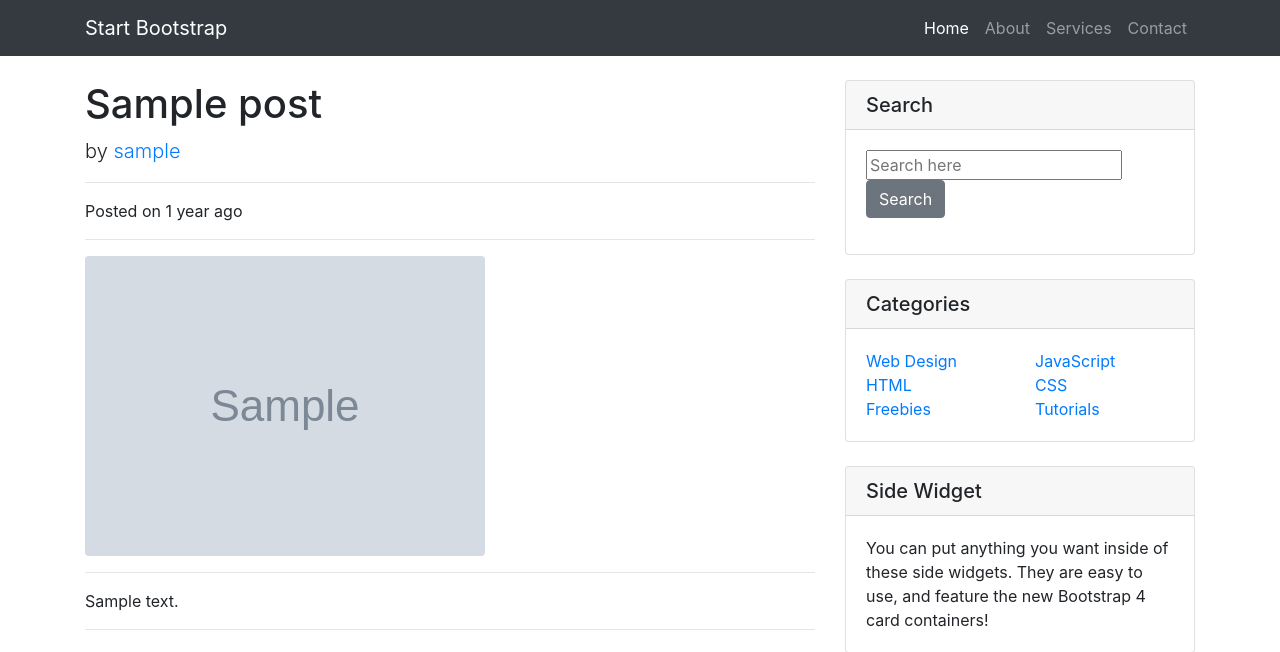
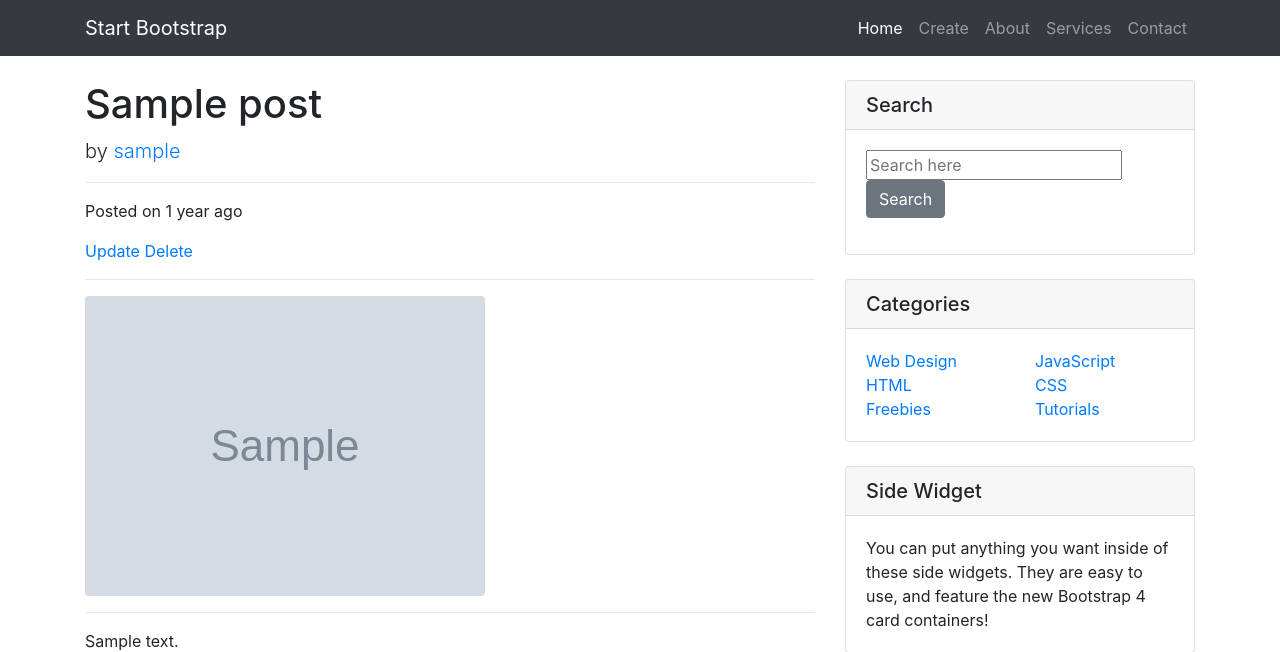
Before and after one commit to ilhamday/Django-blog-project, a Django app: page /blog/1/ in a window 1280 px wide. Shown: the top 652 px of the page. Run offline with Django 3.2, Linux system fonts and the light colour scheme; tables that the repository leaves empty hold one stand-in row (values such as "Sample post"); grey boxes marked "Sample" are stand-in pictures; some libraries are stand-ins or nearby versions.

Commit message:
Add CRUD feature
- install crispy-form
- settings -> add crispy-form
- urls -> add path to each crud
- forms -> create form to edit or create the post
- blog-detail -> add url to delete and edit
- navbar -> add url create
- post_create -> the place for form
- views -> add view for each crud feature

```diff
--- a/django_blog_oldman/django_blog/settings.py
+++ b/django_blog_oldman/django_blog/settings.py
@@ -40,6 +40,7 @@ INSTALLED_APPS = [
     'django.contrib.staticfiles',
     'myblog',
     'tinymce',
+    'crispy_forms',
 ]
 
 MIDDLEWARE = [
@@ -51,6 +52,8 @@ MIDDLEWARE = [
     'django.contrib.messages.middleware.MessageMiddleware',
     'django.middleware.clickjacking.XFrameOptionsMiddleware',
 ]
+
+CRISPY_TEMPLATE_PACK = 'bootstrap4'
 
 ROOT_URLCONF = 'django_blog.urls'
 
--- a/django_blog_oldman/django_blog/urls.py
+++ b/django_blog_oldman/django_blog/urls.py
@@ -22,7 +22,10 @@ from myblog import views
 urlpatterns = [
     path('admin/', admin.site.urls),
     path('', views.index, name='index'),
+    path('create/', views.blog_create, name='blog_create'),
     path('blog/<int:post_id>/', views.blog, name='blog_detail'),
+    path('blog/<int:post_id>/update', views.blog_update, name='blog_update'),
+    path('blog/<int:post_id>/delete', views.blog_delete, name='blog_delete'),
     path('category/<str:cats>/', views.category_view, name='category'),
     path('search/', views.search, name='search'),
     path('tinymce/', include('tinymce.urls')),
--- a/django_blog_oldman/myblog/forms.py
+++ b/django_blog_oldman/myblog/forms.py
@@ -1,5 +1,21 @@
 from django import forms
 from .models import *
+from tinymce import TinyMCE
+
+class TinyMCEWidget(TinyMCE):
+    def use_required_attribute(self, *args):
+        return False
+
+class PostForm(forms.ModelForm):
+    content = forms.CharField(
+        widget= TinyMCEWidget(
+            attrs= {'required': False, 'cols': 30, 'rows':10}
+        )
+    )
+
+    class Meta:
+        model = Post
+        fields = ('title', 'description', 'content', 'thumbnail', 'categories', 'featured')
 
 class CommentForm(forms.ModelForm):
     content =  forms.CharField(widget=forms.Textarea(attrs={
--- a/django_blog_oldman/myblog/templates/myblog/blog-detail.html
+++ b/django_blog_oldman/myblog/templates/myblog/blog-detail.html
@@ -25,6 +25,8 @@
 
         <!-- Date/Time -->
         <p>Posted on {{ blog.date|timesince }} ago</p>
+        <a href="{% url 'blog_update' post_id=blog.id %}">Update</a>
+        <a href="{% url 'blog_delete' post_id=blog.id %}">Delete</a>
 
         <hr>
 
--- a/django_blog_oldman/myblog/templates/myblog/navbar.html
+++ b/django_blog_oldman/myblog/templates/myblog/navbar.html
@@ -15,6 +15,9 @@
             </a>
           </li>
           <li class="nav-item">
+            <a class="nav-link" href="{% url 'blog_create' %}">Create</a>
+          </li>
+          <li class="nav-item">
             <a class="nav-link" href="#">About</a>
           </li>
           <li class="nav-item">
--- a/django_blog_oldman/myblog/views.py
+++ b/django_blog_oldman/myblog/views.py
@@ -1,8 +1,15 @@
 from django.shortcuts import render, get_object_or_404, redirect
 from django.core.paginator import Paginator, EmptyPage, PageNotAnInteger
 from .models import *
-from .forms import CommentForm
+from .forms import CommentForm, PostForm
 from django.db.models import Q
+
+def get_author(user):
+    qs = Author.objects.filter(user=user)
+    if qs.exists():
+        return qs[0]
+
+    return None
 
 def search(request):
     queryset = Post.objects.all()
@@ -61,6 +68,54 @@ def blog(request, post_id):
     }
     return render(request, 'blog-detail.html', context)
 
+def blog_create(request):
+    title = 'Create'
+    form = PostForm(request.POST or None, request.FILES or None)
+    author = get_author(request.user)
+
+    if request.method == 'POST':
+        if form.is_valid():
+            form.instance.author = author
+            form.save()
+
+            return redirect(reverse('blog_detail', kwargs={
+                'post_id': form.instance.id
+            }))
+
+    context = {
+        'title': title,
+        'form': form
+    }
+
+    return render(request, 'post_create.html', context)
+
+def blog_update(request, post_id):
+    title = 'Update'
+    blog = get_object_or_404(Post, id=post_id)
+    form = PostForm(request.POST or None, request.FILES or None, instance=blog)
+    author = get_author(request.user)
+
+    if request.method == 'POST':
+        if form.is_valid():
+            form.instance.author = author
+            form.save()
+
+            return redirect(reverse('blog_detail', kwargs={
+                'post_id': form.instance.id
+            }))
+
+    context = {
+        'title': title,
+        'form': form
+    }
+
+    return render(request, 'post_create.html', context)
+
+def blog_delete(request, post_id):
+    blog = get_object_or_404(Post, id=post_id)
+    blog.delete()
+    return redirect('index')
+
 def category_view(request, cats):
     # Post is a class in models.py | filter by title
     category_post = Post.objects.filter(categories__title__contains=cats)
```
Also changed, not shown: django_blog_oldman/myblog/templates/myblog/post_create.html (added, +16 -0 lines), django_blog_oldman/myblog/static/myblog/images/bobotaks_TBG046x.jpg (added).
